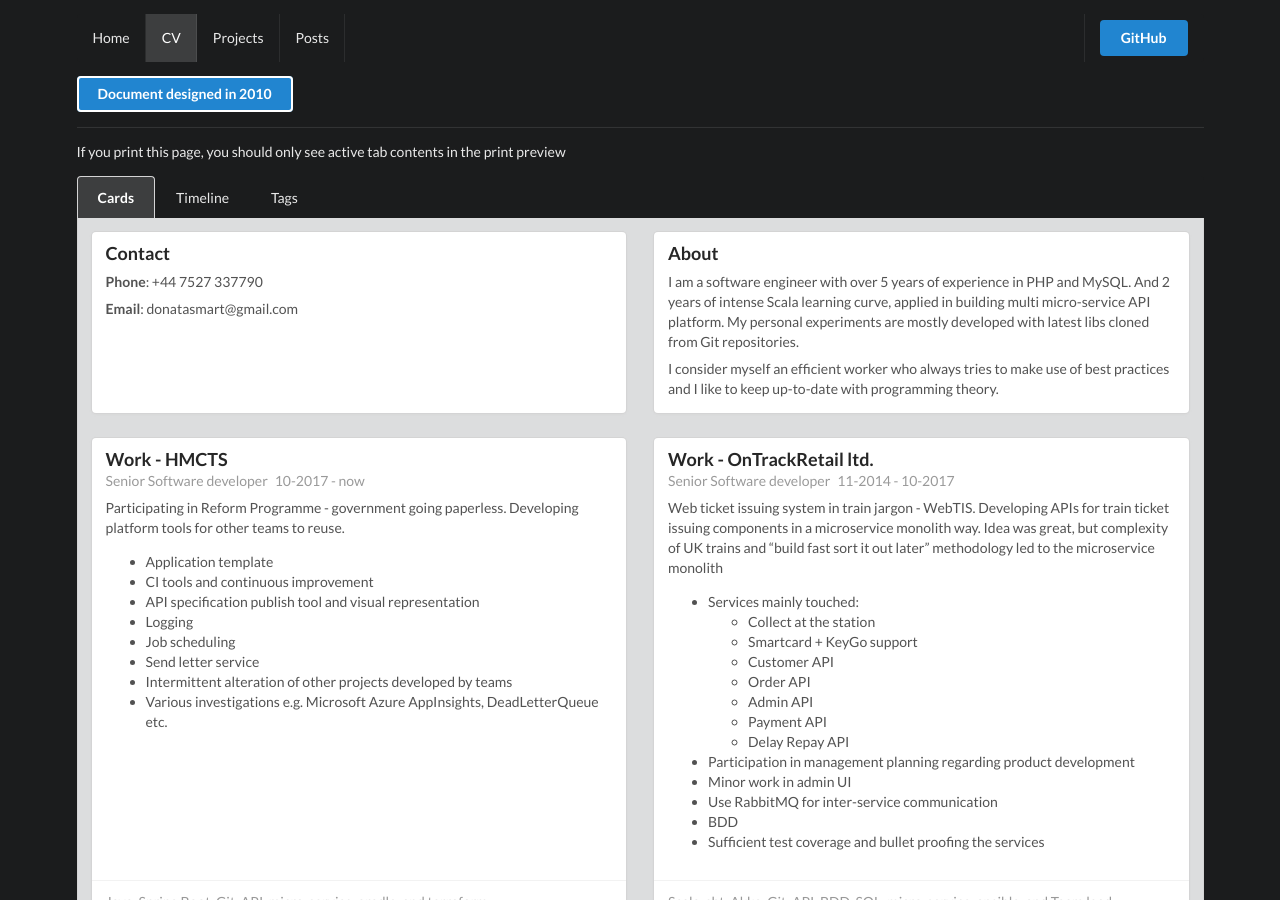
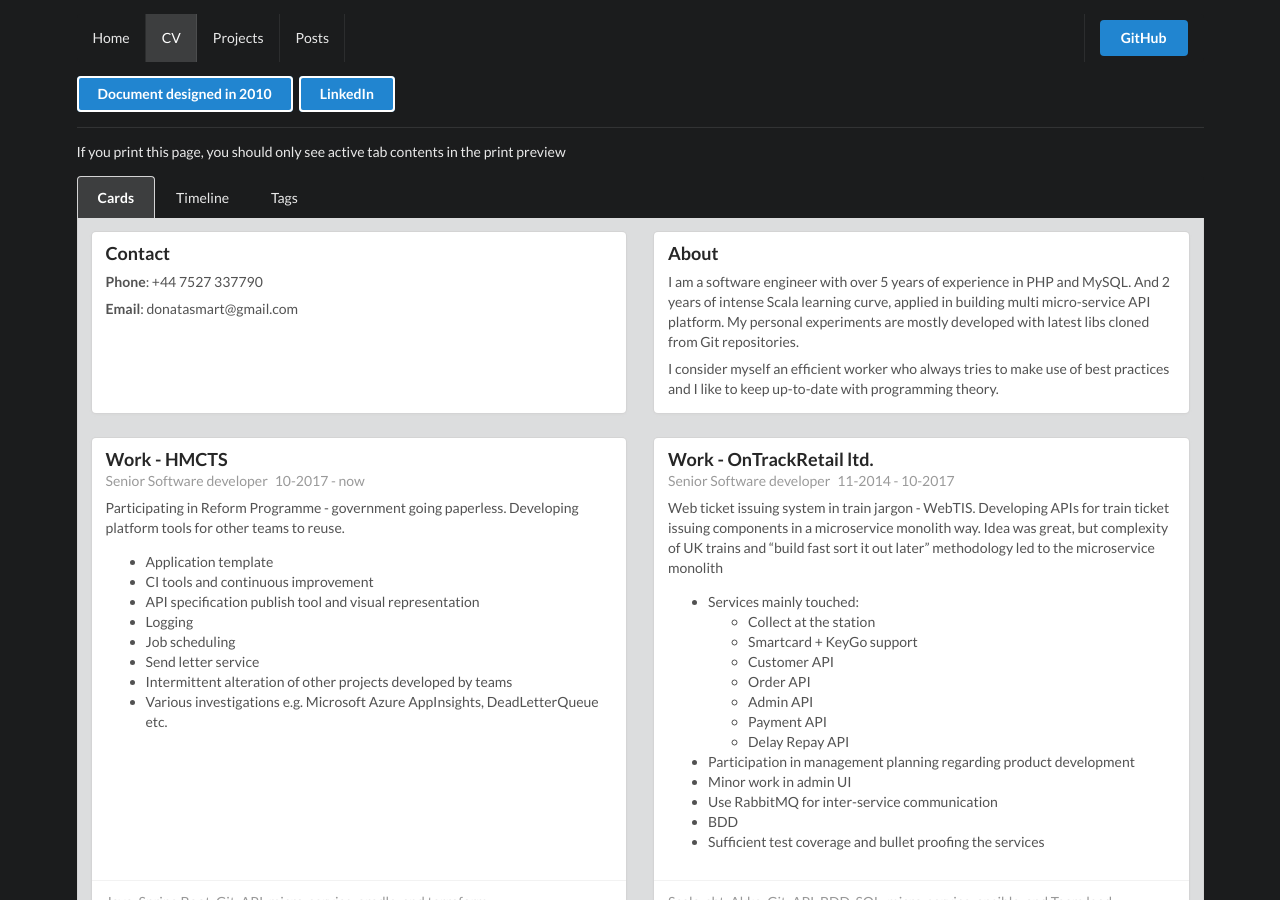
Before and after one commit to doncem/doncem.github.io, a Jekyll site: the page built from cv.html, in a window 1280 px wide and 900 px high. Built offline with Jekyll 4.4.1, drawn with Linux system fonts in a browser that asks for light colours; nearby versions of some CDN libraries.

Commit message:
adding link to linkedin

```diff
--- a/cv.html
+++ b/cv.html
@@ -9,6 +9,7 @@ title: CV
     <div class="row">
       <div class="column">
         <a href="/assets/cv-en.pdf" class="ui inverted download primary button">Document designed in 2010</a>
+        <a href="https://uk.linkedin.com/in/donatasmart" class="ui inverted primary button" target="_blank">LinkedIn</a>
       </div>
     </div>
   </div>
```
